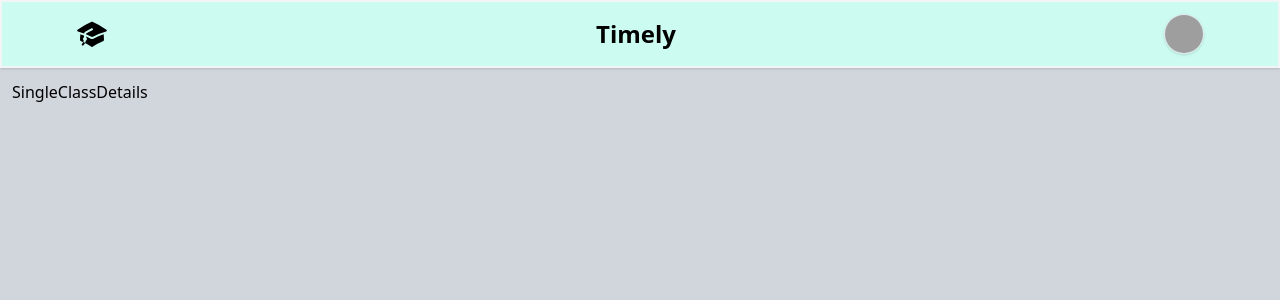
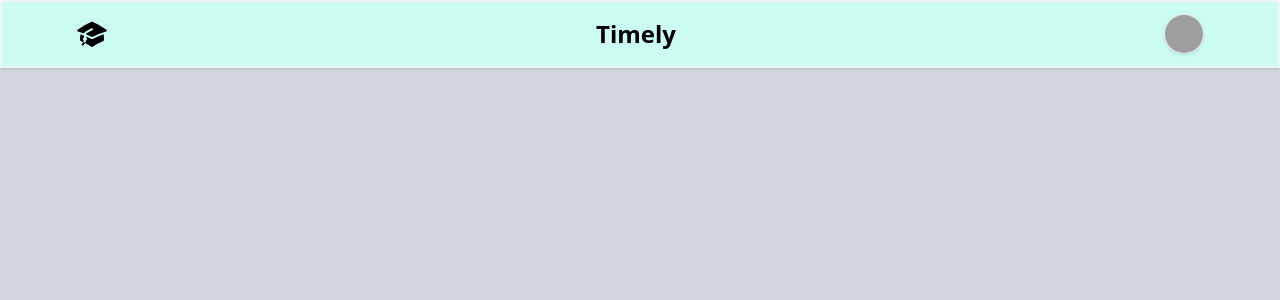
Before and after one commit to kyawlinthu123/Timely, a React (Vite) app: page /class-details in a window 1280 px wide. Shown: the top 300 px of the page. Built offline with nearby package versions, Linux system fonts and the light colour scheme; grey boxes are pictures that could not be loaded.

Commit message:
assignment feature branch first commit - useLocation from react-dom used to pass data

```diff
--- a/src/components/MyClasses/SingleClass.jsx
+++ b/src/components/MyClasses/SingleClass.jsx
@@ -10,6 +10,7 @@ export default function SingleClass({myClass}) {
       <p className="mb-6 font-normal ">{myClass.description}</p>
       <Link
         to="/class-details"
+        state={myClass}
         className="px-4 py-2 bg-green-400 hover:bg-green-500 text-black font-semibold rounded-lg"
       >
         View
--- a/src/components/MyClasses/SingleClassDetails.jsx
+++ b/src/components/MyClasses/SingleClassDetails.jsx
@@ -1,7 +1,13 @@
 import React from 'react'
+import { useLocation } from 'react-router-dom'
 
 export default function SingleClassDetails() {
+  const location = useLocation();
+  const singleClassData = location.state;
+
   return (
-    <div>SingleClassDetails</div>
+    <div className='max-w-6xl mx-auto'>
+      {singleClassData && <h1 className='flex justify-center items-center text-2xl'> {singleClassData.title} </h1>}
+    </div>
   )
 }
```
